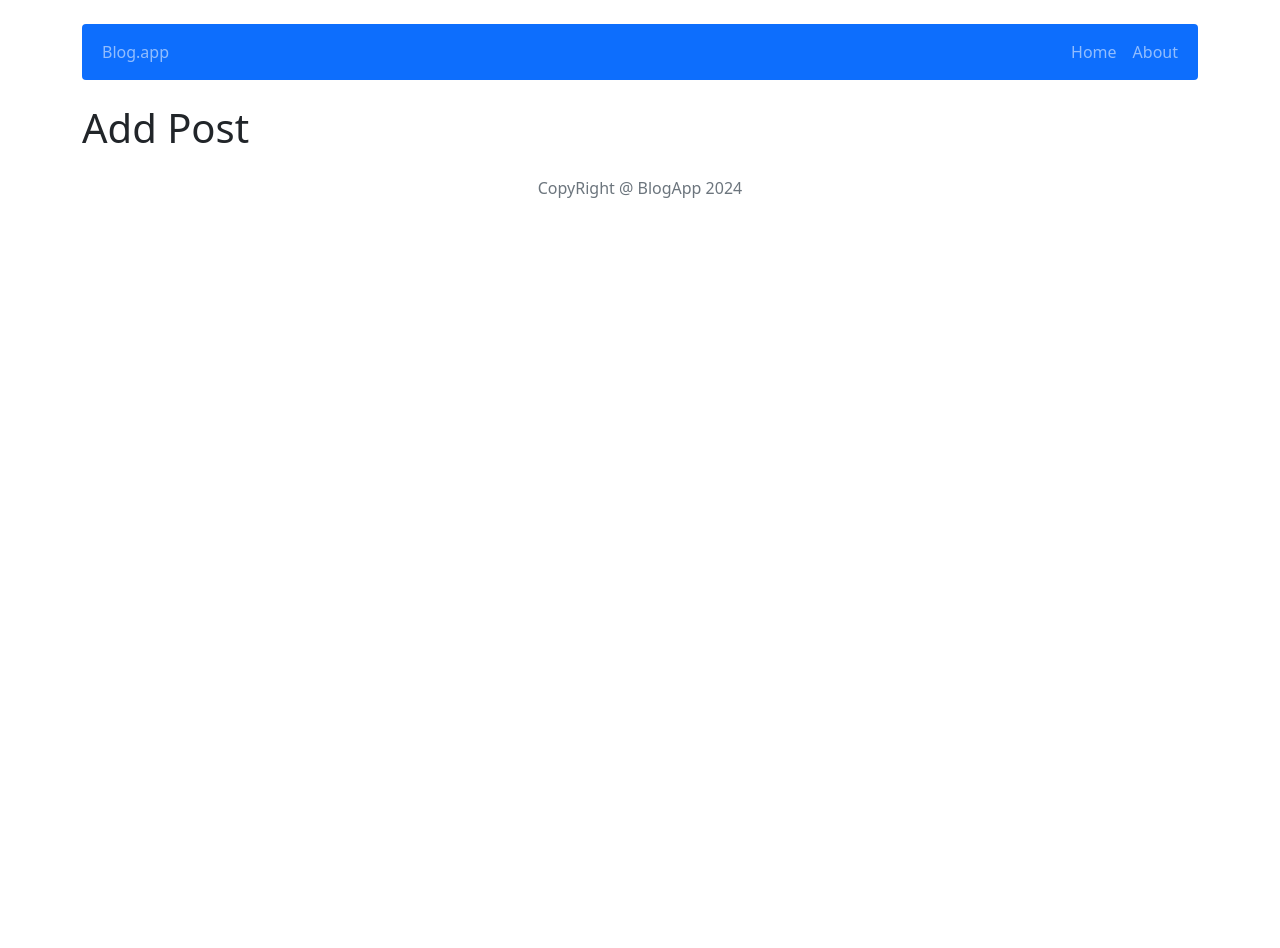
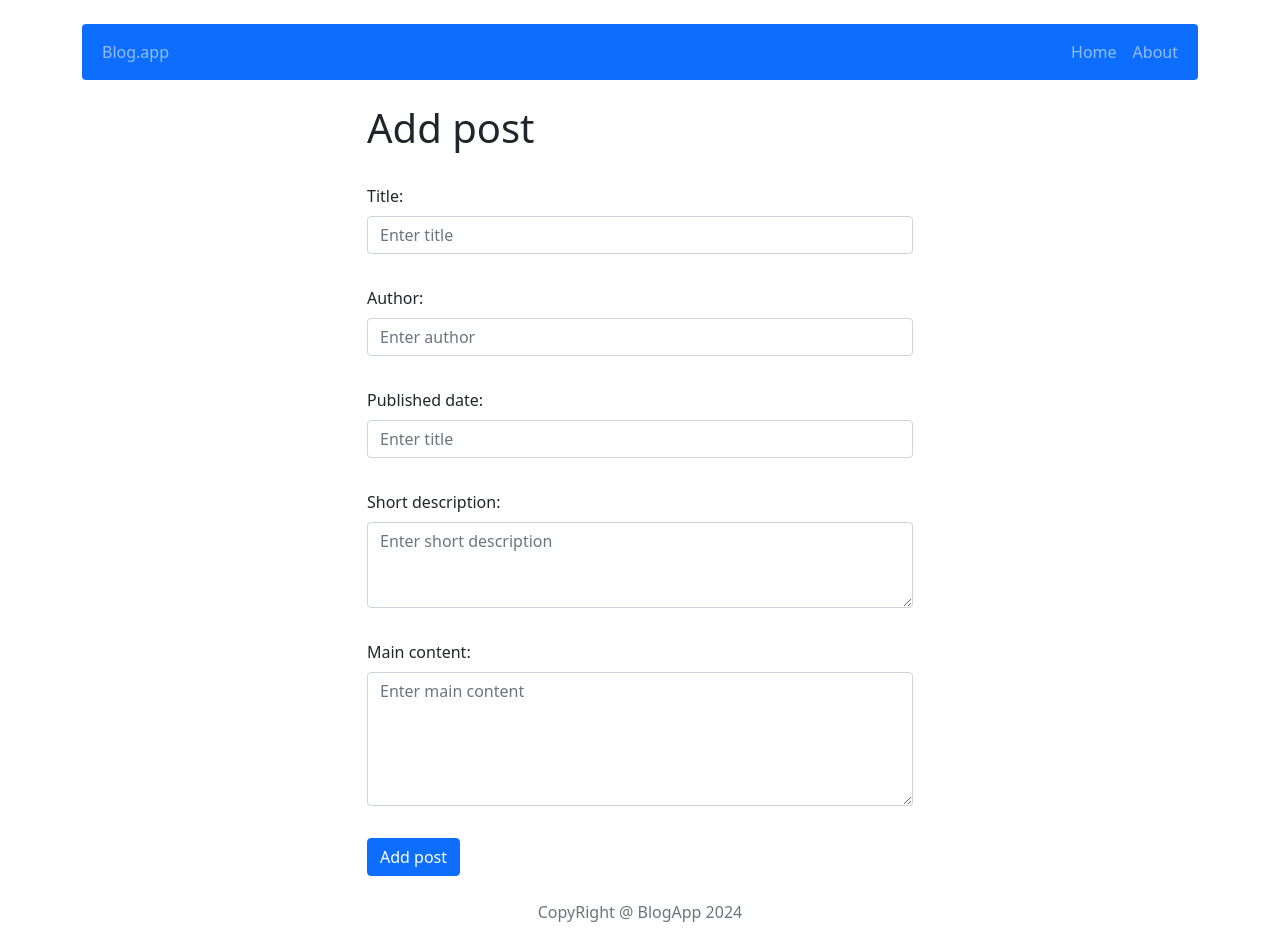
Before and after one commit to stelmonitos/blog-app-react, a React (Create React App) app: page /post/add in a window 1280 px wide. Before the commit the page ends 800 px from the top, so only its background shows below. Built offline with nearby package versions, Linux system fonts and the light colour scheme.

Commit message:
add PostForm

```diff
--- a/package.json
+++ b/package.json
@@ -16,6 +16,7 @@
     "redux": "4.1.2",
     "redux-devtools-extension": "2.13.9",
     "sass": "1.65.1",
+    "shortid": "^2.2.16",
     "web-vitals": "^2.1.4"
   },
   "scripts": {
--- /dev/null
+++ b/src/components/features/PostForm.js
@@ -0,0 +1,39 @@
+import { useNavigate } from "react-router-dom";
+import { Button, Form } from "react-bootstrap";
+import { useDispatch } from "react-redux";
+import { addPost } from "../../redux/postsRedux";
+import { useState } from "react";
+
+const PostForm = () => {
+    const dispatch = useDispatch();
+    const navigate = useNavigate();
+
+    const [title, setTitle] = useState("");
+    const [author, setAuthor] = useState("");
+    const [publishedDate, setPublishedDate] = useState("");
+    const [shortDescription, setShortDescription] = useState("");
+    const [content, setContent] = useState("");
+
+    const handleAddPost = () => {
+        dispatch(addPost({title, author, publishedDate, shortDescription}));
+
+        navigate("/");
+    };
+    return (
+        <form >
+            Title:<br />
+            <Form.Control type="string" className="my-2" value={title} onChange={e => setTitle(e.target.value)}  placeholder="Enter title" /><br />
+            Author:<br />
+            <Form.Control className="my-2" type="text" value={author} onChange={e => setAuthor(e.target.value)} placeholder="Enter author" /><br />
+            Published date:<br />
+            <Form.Control className="my-2"  type="text" value={publishedDate} onChange={e => setPublishedDate(e.target.value)} placeholder="Enter title" /><br />
+            Short description:<br />
+            <Form.Control className="my-2"  as="textarea" value={shortDescription} onChange={e => setShortDescription(e.target.value)} rows={3} placeholder="Enter short description" /><br />
+            Main content:<br />
+            <Form.Control className="my-2" as="textarea" value={content} onChange={e => setContent(e.target.value)} rows={5} placeholder="Enter main content" /><br />
+            <Button className="justify-content-end" onClick={handleAddPost}>Add post</Button>
+        </form>
+    );
+};
+
+export default PostForm;
--- a/src/components/features/Posts.js
+++ b/src/components/features/Posts.js
@@ -7,9 +7,9 @@ import { Button } from "react-bootstrap";
 const Posts = () => {
     const posts = useSelector(getAllPosts);
     return (
-        <div className="row ">
+        <div className="row">
             {posts.map(post => (
-                <Card style={{ width: '26rem'}} className="rounded mx-2 mt-3 col">
+                <Card style={{ width: '26rem'}} className="rounded mx-3 mt-3 col">
                 <aritcle className="m-3" to={`/post/${post.id}`} key={post.id}>
                     <h5>{post.title}</h5>
                     <span><strong>Author: </strong></span>{post.author}<br />
--- a/src/components/pages/Home.js
+++ b/src/components/pages/Home.js
@@ -1,10 +1,17 @@
+import { Link } from "react-router-dom";
 import Posts from "../features/Posts";
+import Button from "react-bootstrap/Button";
 
 const Home = () => {
   return (
     <>
-    <header>
-      <h2>All posts</h2>
+    <header className="row align-items-center">
+      <h2 className="col-10">All posts</h2>
+      <div className="col-2 d-flex justify-content-end">
+      <Link to={`/post/add`}>
+      <Button  variant="outline-primary">Add Post</Button>
+      </Link>
+      </div>
     </header>
     <div>
       <Posts />
--- a/src/components/pages/PostAdd.js
+++ b/src/components/pages/PostAdd.js
@@ -1,10 +1,13 @@
+import  PostForm  from "../features/PostForm";
+import { Row, Col } from "react-bootstrap";
 
+const AddPost = props => {
+  return (
+      <Row>
+        <Col md={{ span: 6, offset: 3 }}><h1>Add post</h1><br /></Col>
+        <Col md={{ span: 6, offset: 3 }}><PostForm postId={props.id} /></Col>
+      </Row>
 
-const AddPost = () => {
-  return (
-    <div>
-      <h1>Add Post</h1>
-    </div>
   );
 }
 
--- a/src/components/pages/SinglePost.js
+++ b/src/components/pages/SinglePost.js
@@ -1,7 +1,7 @@
 import { Button } from "react-bootstrap";
 import { getPostById } from "../../redux/postsRedux";
 import { useSelector } from "react-redux";
-import { useParams } from "react-router-dom";
+import { Link, useParams } from "react-router-dom";
 import { Modal } from "react-bootstrap";
 import { useState } from "react";
 import { removePost } from "../../redux/postsRedux";
@@ -12,8 +12,8 @@ const SinglePost = () => {
   const { id } = useParams();
   const posts = useSelector(posts => getPostById(posts, id));
   const dispatch = useDispatch();
+  const [show, setShow] = useState(false);
 
-  const [show, setShow] = useState(false);
   const handleClose = () => setShow(false);
   const handleShow = () => setShow(true);
   const handleRemove = () => {
@@ -30,7 +30,9 @@ const SinglePost = () => {
       <div className="row">
         <h1 className="col-md-9">{posts.title}</h1>
         <div className="col-md-3">
+          <Link to={`/post/edit/${posts.id}`} key={posts.id}>
           <Button className="me-2" variant="outline-info">Edit</Button>
+          </Link>
           <Button variant="outline-danger" onClick={handleShow}>Delete</Button>
         <Modal show={show} onHide={handleClose}>
           <Modal.Header closeButton>
--- a/src/redux/postsRedux.js
+++ b/src/redux/postsRedux.js
@@ -1,17 +1,23 @@
+import shortid from 'shortid';
+
 //selectors
 export const getPostById = ({ posts }, id) => posts.find(post => post.id === id);
 export const getAllPosts = ({ posts }) => posts;
-;
+
 // actions
 const createActionName = actionName => `app/posts/${actionName}`;
 const REMOVE_POST = createActionName('REMOVE_POST');
+const ADD_POST = createActionName('ADD_POST');
 
 // action creators
 export const removePost = payload => ({ payload, type: REMOVE_POST });
+export const addPost = payload => ({ payload, type: ADD_POST });
 const postReducer = (statePart = [], action) => {
   switch (action.type) {
     case REMOVE_POST:
       return statePart.filter(post => post.id !== action.payload);
+    case ADD_POST:
+      return [...statePart,{ ...action.payload, id: shortid()}];
     default:
       return statePart;
   };
```
Also changed, not shown: 1 other file (tests, documents, lock files or other folders).
